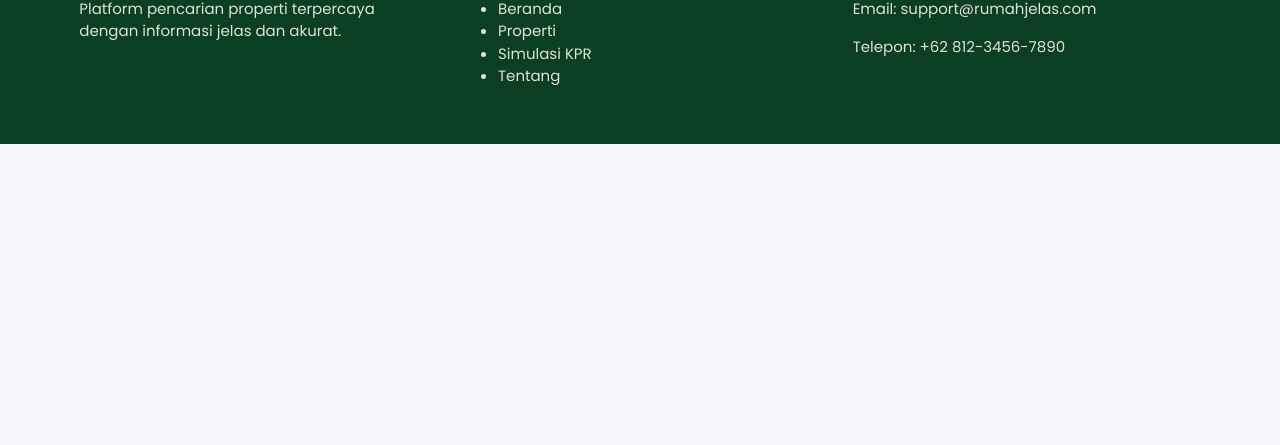
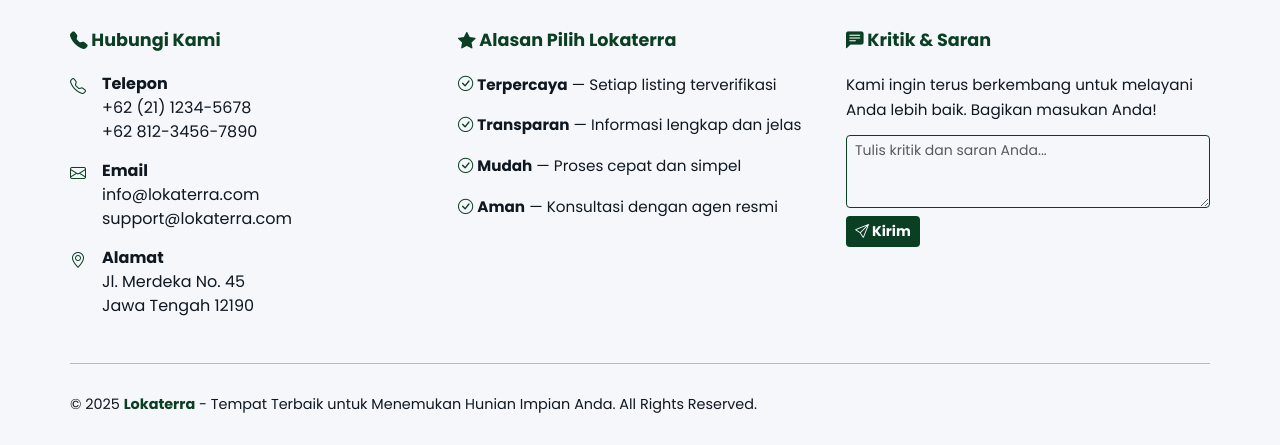
Before and after one commit to aghniya23-hub/Real-Estate-Project, a plain HTML site: page wishlist.html in a window 1280 px wide. Shown: the part 587-1032 px from the top of the page. Before the commit the page ends 800 px from the top, so only its background shows below. Drawn offline with nearby package versions, Linux system fonts and the light colour scheme.

Commit message:
Update wishlist.html

```diff
--- a/wishlist.html
+++ b/wishlist.html
@@ -12,6 +12,7 @@
 
     <link rel="stylesheet" href="https://cdnjs.cloudflare.com/ajax/libs/font-awesome/5.15.4/css/all.min.css">
     <link href="https://cdn.jsdelivr.net/npm/bootstrap@5.3.3/dist/css/bootstrap.min.css" rel="stylesheet">
+    <link rel="stylesheet" href="https://cdn.jsdelivr.net/npm/bootstrap-icons@1.11.3/font/bootstrap-icons.min.css">
 
 
     <style>
@@ -150,54 +151,105 @@
             color: var(--accent);
         }
 
-        /* Footer Styles */
-        .lokaterra-footer {
-            background-color: var(--footer-bg);
-            color: var(--footer-text);
-            padding-top: 40px;
-            font-family: 'Poppins', sans-serif;
-            font-size: 15px;
+                /* Footer */
+        footer {
+            background-color: #f6f7fb;
+            color: var(--text);
+            border-top: 4px solid var(--primary);
+            margin-top: 60px;
+            transition: background-color 0.3s, color 0.3s;
         }
 
-        .footer-container {
-            display: flex;
-            justify-content: space-around;
-            max-width: 1200px;
-            margin: 0 auto;
-            padding: 0 20px 40px;
+        [data-theme="dark"] footer {
+            background-color: #071827;
         }
 
-        .footer-col {
-            width: 30%;
+        .footer-content {
+            padding: 50px 0 30px;
         }
 
-        .footer-col h3 {
-            color: #ffffff;
+        .footer-section h5 {
+            color: var(--primary);
+            font-weight: 700;
+            margin-bottom: 20px;
+            font-size: 1.1rem;
         }
 
-        .footer-col ul li a {
-            color: var(--footer-text);
-            text-decoration: none;
+        .footer-section p {
+            color: var(--text);
+            font-size: 0.95rem;
+            line-height: 1.7;
+            margin-bottom: 15px;
         }
 
-        /* Media Query for Footer Responsiveness */
+        .contact-item {
+            display: flex;
+            gap: 12px;
+            margin-bottom: 15px;
+            color: var(--text);
+        }
+
+        .contact-item i {
+            color: var(--primary);
+            min-width: 20px;
+            margin-top: 3px;
+        }
+
+        .slogan-box {
+            background-color: var(--accent);
+            padding: 25px;
+            border-radius: 8px;
+            color: var(--text);
+        }
+
+        .slogan-box h5 {
+            color: var(--primary);
+            margin-bottom: 12px;
+        }
+
+        .slogan-box p {
+            margin: 0;
+            font-size: 0.95rem;
+            line-height: 1.6;
+        }
+
+        .footer-divider {
+            border-top: 1px solid var(--primary);
+            opacity: 0.3;
+            margin: 30px 0;
+        }
+
+        .footer-bottom {
+            display: flex;
+            justify-content: space-between;
+            align-items: center;
+            flex-wrap: wrap;
+            gap: 15px;
+        }
+
+        .footer-bottom-text {
+            color: var(--text);
+            font-size: 0.9rem;
+        }
+
+        .footer-bottom-text strong {
+            color: var(--primary);
+        }
+
         @media (max-width: 768px) {
-            .footer-container {
+            .footer-content {
+                padding: 40px 0 20px;
+            }
+
+            .footer-bottom {
                 flex-direction: column;
-            }
-            .footer-col {
-                width: 100%;
-                margin-bottom: 25px;
-            }
-            .wishlist-item {
-                flex-direction: column;
-                align-items: center;
                 text-align: center;
             }
-            .wishlist-img {
-                margin-bottom: 0.5rem;
+
+            .footer-section {
+                margin-bottom: 30px;
             }
-        }
+        }}
     </style>
 </head>
 
@@ -220,7 +272,10 @@
                     <li class="nav-item me-2"><a class="nav-link" href="kpr.html">Simulasi KPR</a></li>
                     <li class="nav-item me-3"><a class="nav-link" href="about.html">Tentang</a></li>
                     <li class="nav-item">
-                        <button id="themeToggle" class="btn btn-outline-secondary btn-sm">Dark</button>
+                        <button class="btn btn-sm border-0 p-1" id="themeToggle" title="Toggle Dark Mode">
+                            <i class="bi bi-moon-stars-fill light-icon fs-5"></i>
+                            <i class="bi bi-sun-fill dark-icon fs-5" style="display: none;"></i>
+                        </button>
                     </li>
                 </ul>
             </div>
@@ -272,31 +327,85 @@
         </div>
     </main>
 
-    <footer class="lokaterra-footer">
-        <div class="footer-container">
-            <div class="footer-col">
-                <h3>Lokaterra</h3>
-                <p>Platform pencarian properti terpercaya dengan informasi jelas dan akurat.</p>
+       <footer>
+        <div class="container footer-content">
+            <div class="row">
+                <!-- Hubungi Kami -->
+                <div class="col-lg-4 col-md-6 footer-section">
+                    <h5><i class="bi bi-telephone-fill"></i> Hubungi Kami</h5>
+                    <div class="contact-item">
+                        <i class="bi bi-telephone"></i>
+                        <div>
+                            <strong>Telepon</strong><br>
+                            +62 (21) 1234-5678<br>
+                            +62 812-3456-7890
+                        </div>
+                    </div>
+                    <div class="contact-item">
+                        <i class="bi bi-envelope"></i>
+                        <div>
+                            <strong>Email</strong><br>
+                            info@lokaterra.com<br>
+                            support@lokaterra.com
+                        </div>
+                    </div>
+                    <div class="contact-item">
+                        <i class="bi bi-geo-alt"></i>
+                        <div>
+                            <strong>Alamat</strong><br>
+                            Jl. Merdeka No. 45<br>
+                            Jawa Tengah 12190
+                        </div>
+                    </div>
+                </div>
+
+                <!-- Alasan Pilih Lokaterra -->
+                <div class="col-lg-4 col-md-6 footer-section">
+                    <h5><i class="bi bi-star-fill"></i> Alasan Pilih Lokaterra</h5>
+                    <p>
+                        <i class="bi bi-check-circle" style="color: var(--primary);"></i> <strong>Terpercaya</strong> — Setiap listing terverifikasi
+                    </p>
+                    <p>
+                        <i class="bi bi-check-circle" style="color: var(--primary);"></i> <strong>Transparan</strong> — Informasi lengkap dan jelas
+                    </p>
+                    <p>
+                        <i class="bi bi-check-circle" style="color: var(--primary);"></i> <strong>Mudah</strong> — Proses cepat dan simpel
+                    </p>
+                    <p>
+                        <i class="bi bi-check-circle" style="color: var(--primary);"></i> <strong>Aman</strong> — Konsultasi dengan agen resmi
+                    </p>
+                </div>
+
+                <!-- Kritik & Saran -->
+                <div class="col-lg-4 footer-section">
+                    <h5><i class="bi bi-chat-left-text-fill"></i> Kritik & Saran</h5>
+                    <p style="margin-bottom: 12px; font-size: 0.95rem;">Kami ingin terus berkembang untuk melayani Anda lebih baik. Bagikan masukan Anda!</p>
+                    <form id="feedbackForm" onsubmit="handleFeedback(event)">
+                        <textarea
+                            class="form-control form-control-sm"
+                            placeholder="Tulis kritik dan saran Anda..."
+                            rows="3"
+                            style="background-color: var(--bg); color: var(--text); border-color: var(--primary);"
+                            required
+                        ></textarea>
+                        <button type="submit" class="btn btn-sm mt-2 fw-bold" style="background-color: var(--primary); color: white;">
+                            <i class="bi bi-send"></i> Kirim
+                        </button>
+                    </form>
+                </div>
             </div>
 
-            <div class="footer-col">
-                <h3>Navigasi</h3>
-                <ul>
-                    <li><a href="index.html">Beranda</a></li>
-                    <li><a href="properties.html">Properti</a></li>
-                    <li><a href="kpr.html">Simulasi KPR</a></li>
-                    <li><a href="about.html">Tentang</a></li>
-                </ul>
-            </div>
+            <!-- Divider -->
+            <div class="footer-divider"></div>
 
-            <div class="footer-col">
-                <h3>Kontak</h3>
-                <p>Email: support@rumahjelas.com</p>
-                <p>Telepon: +62 812-3456-7890</p>
+            <!-- Footer Bottom -->
+            <div class="footer-bottom">
+                <div class="footer-bottom-text">
+                    &copy; 2025 <strong>Lokaterra</strong> - Tempat Terbaik untuk Menemukan Hunian Impian Anda. All Rights Reserved.
+                </div>
             </div>
         </div>
     </footer>
-
     <script src="https://cdn.jsdelivr.net/npm/bootstrap@5.3.3/dist/js/bootstrap.bundle.min.js"></script>
 
     </body>
```
